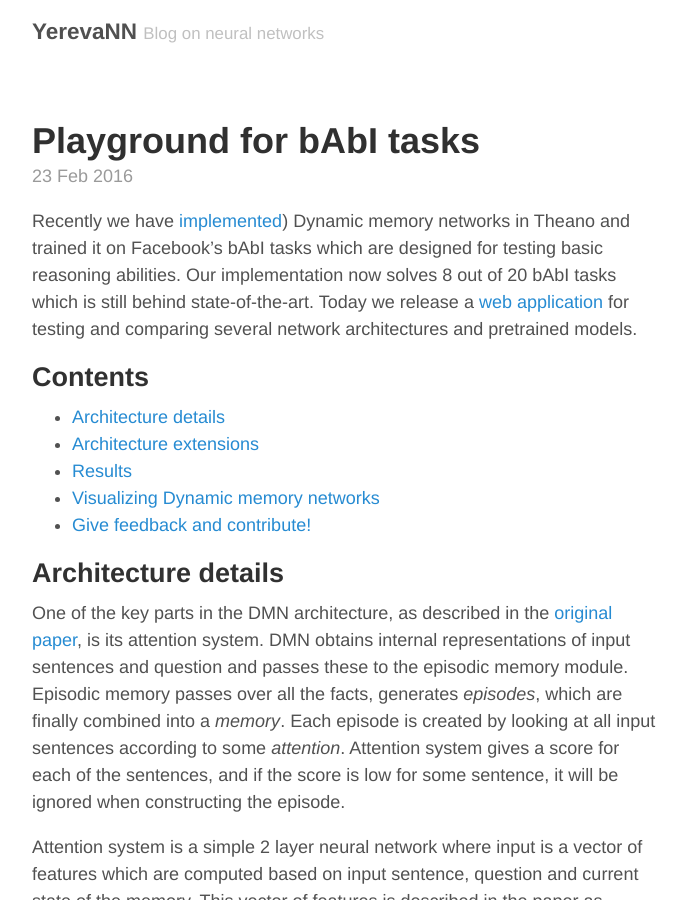
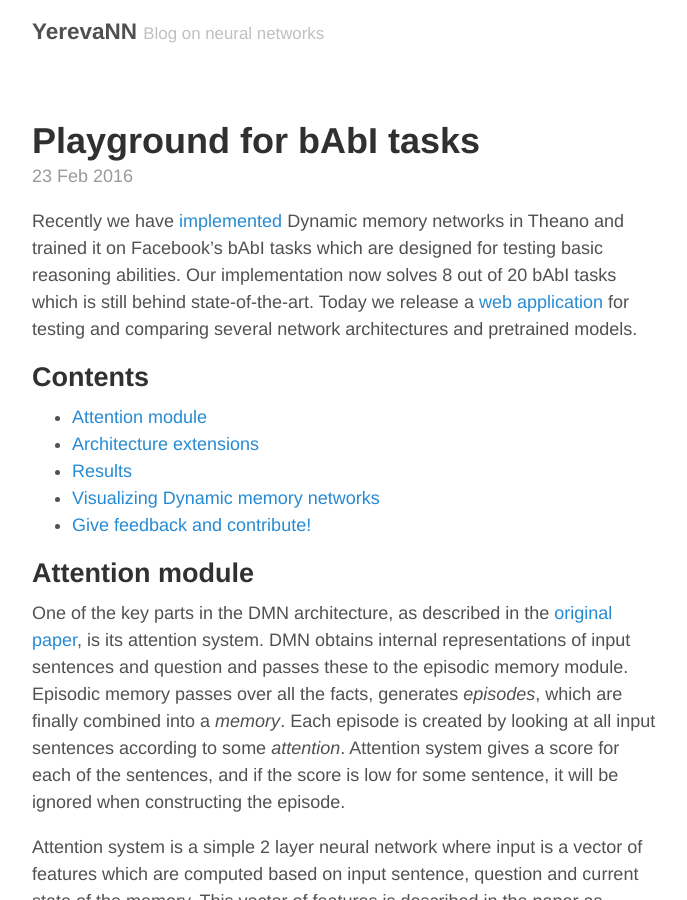
Before and after one commit to YerevaNN/yerevann.github.io, a Jekyll site: the page built from _posts/2016-02-23-playground-for-babi-tasks.md, in a window 1280 px wide and 900 px high. Shown: the whole window, without its empty margins (293-980 px from the left). Built offline with Jekyll 4.4.1, drawn with Linux system fonts in a browser that asks for light colours; comment, search, counter and statistics services are not loaded; some of the changed text lies outside the part shown.

Commit message:
dmn-ui fourth

```diff
--- a/_posts/2016-02-23-playground-for-babi-tasks.md
+++ b/_posts/2016-02-23-playground-for-babi-tasks.md
@@ -8,7 +8,7 @@ tags:
 - draft
 ---
 
-Recently we have [implemented]({% post_url 2016-02-05-implementing-dynamic-memory-networks %})) Dynamic memory networks in Theano and trained it on Facebook's bAbI tasks which are designed for testing basic reasoning abilities. Our implementation now solves 8 out of 20 bAbI tasks which is still behind state-of-the-art. Today we release a [web application](http://yerevann.com/dmn-ui/) for testing and comparing several network architectures and pretrained models.
+Recently we have [implemented]({% post_url 2016-02-05-implementing-dynamic-memory-networks %}) Dynamic memory networks in Theano and trained it on Facebook's bAbI tasks which are designed for testing basic reasoning abilities. Our implementation now solves 8 out of 20 bAbI tasks which is still behind state-of-the-art. Today we release a [web application](http://yerevann.com/dmn-ui/) for testing and comparing several network architectures and pretrained models.
 
 <!--more-->
 
@@ -17,7 +17,7 @@ Recently we have [implemented]({% post_url 2016-02-05-implementing-dynamic-memor
 * TOC
 {:toc}
 
-## Architecture details
+## Attention module
 
 One of the key parts in the DMN architecture, as described in the [original paper](http://arxiv.org/abs/1506.07285), is its attention system. DMN obtains internal representations of input sentences and question and passes these to the episodic memory module. Episodic memory passes over all the facts, generates _episodes_, which are finally combined into a _memory_. Each episode is created by looking at all input sentences according to some _attention_. Attention system gives a score for each of the sentences, and if the score is low for some sentence, it will be ignored when constructing the episode.
 
```
Also changed, not shown: other parts of _posts/2016-02-23-playground-for-babi-tasks.md (+1 -1 lines).
